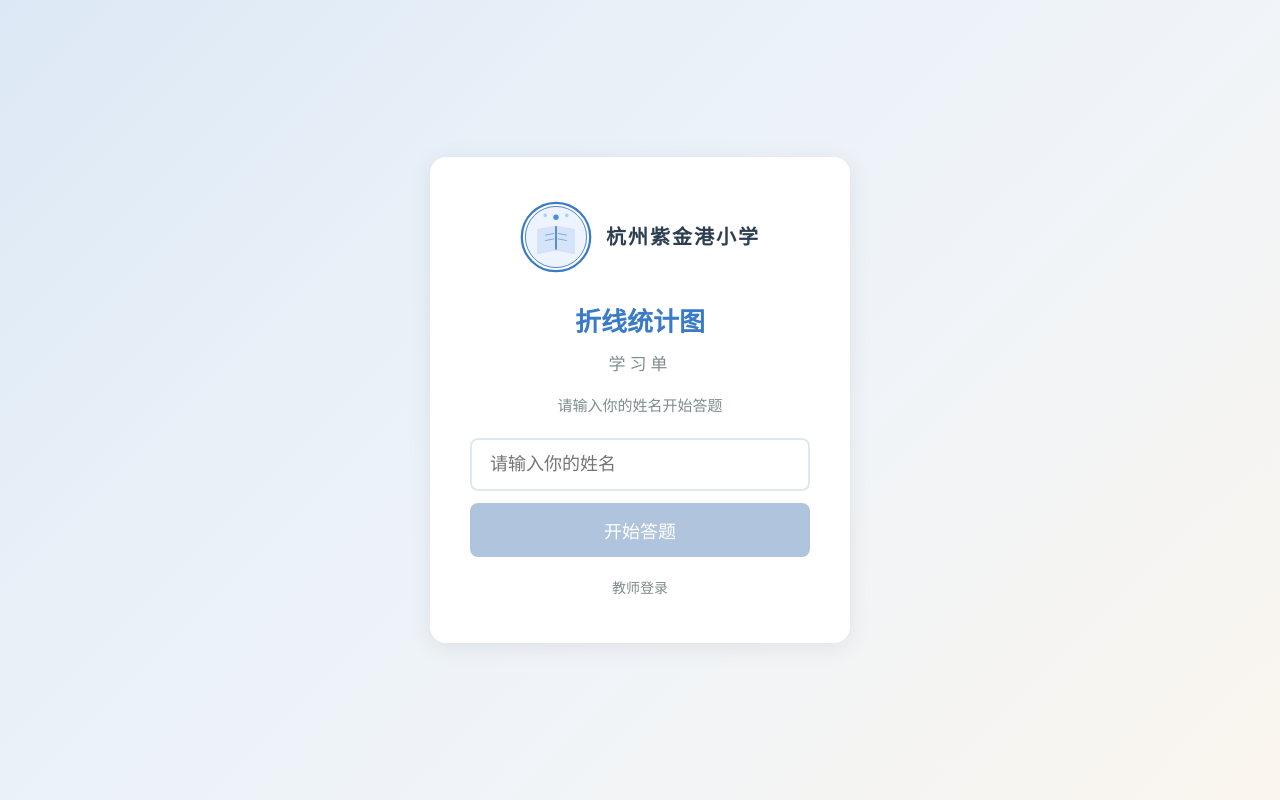
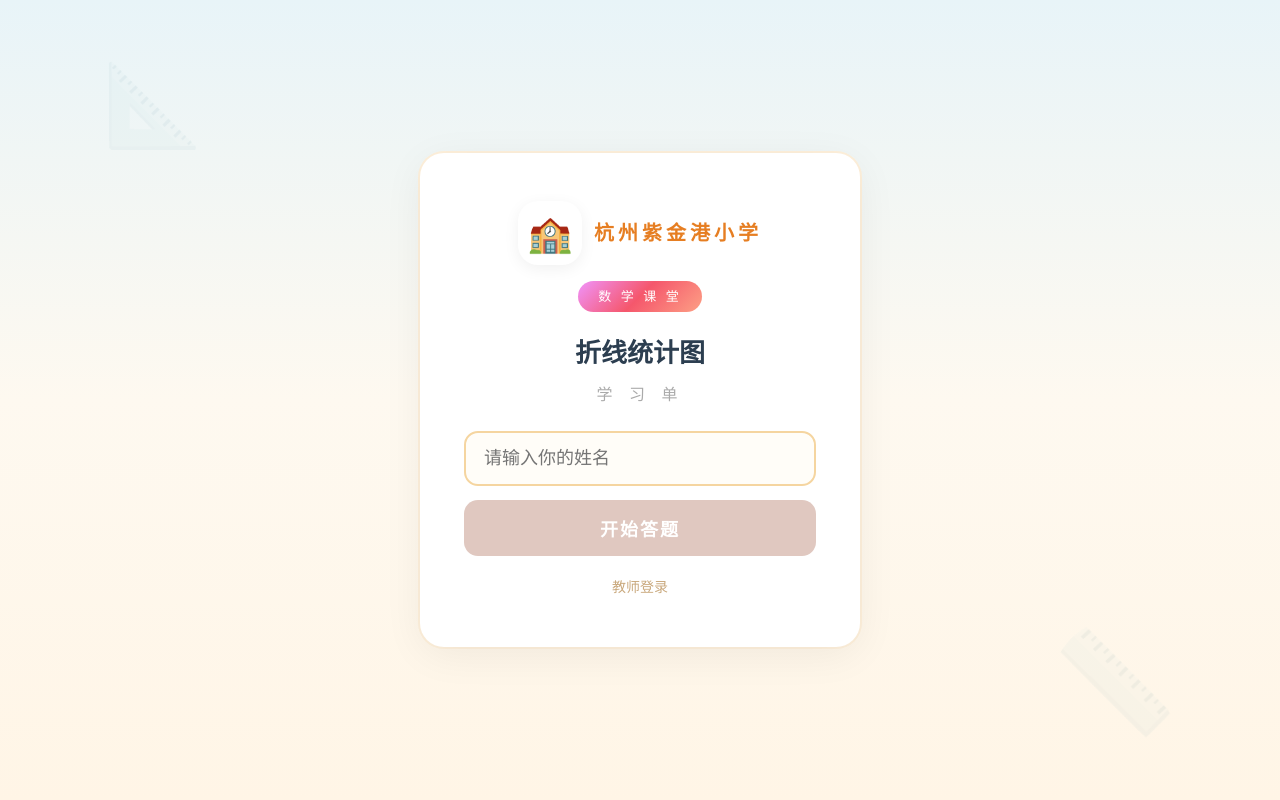
Before and after one commit to cxing/students_action_summary, a Vue app in the folder frontend/: page / in a window 1280 px wide. Built offline with nearby package versions, Linux system fonts and the light colour scheme.

Commit message:
feat: redesign login pages with warm campus theme, gradient backgrounds and playful elements

```diff
--- a/frontend/src/style.css
+++ b/frontend/src/style.css
@@ -10,6 +10,11 @@
   --border: #e1e8ed;
   --radius: 12px;
   --shadow: 0 2px 12px rgba(0, 0, 0, 0.06);
+  /* Warm theme */
+  --warm-orange: #e67e22;
+  --warm-bg-start: #e8f4f8;
+  --warm-bg-mid: #fef9f0;
+  --warm-bg-end: #fff5e6;
 }
 
 * { margin: 0; padding: 0; box-sizing: border-box; }
@@ -23,26 +28,74 @@ body {
   font-size: 16px;
 }
 
-/* Login pages */
+/* Login pages — Warm Campus Style */
 .login-container,
-.login-page { display: flex; align-items: center; justify-content: center; min-height: 100vh; padding: 20px; }
-.login-page { background: linear-gradient(135deg, #dce8f5 0%, #e8f0f8 30%, #f0f4f8 60%, #faf5ee 100%); }
-.login-card { background: var(--card-bg); border-radius: 16px; box-shadow: 0 4px 24px rgba(0, 0, 0, 0.08); padding: 44px 40px; width: 100%; max-width: 420px; text-align: center; }
-.login-card h1 { font-size: 26px; margin-bottom: 8px; color: var(--primary-dark); }
+.login-page { display: flex; align-items: center; justify-content: center; min-height: 100vh; padding: 20px; position: relative; overflow: hidden; }
+.login-page { background: linear-gradient(180deg, var(--warm-bg-start) 0%, var(--warm-bg-mid) 50%, var(--warm-bg-end) 100%); }
 
-/* School Branding */
-.school-brand { display: flex; align-items: center; justify-content: center; gap: 14px; margin-bottom: 28px; }
-.school-logo { flex-shrink: 0; }
-.school-name { font-size: 20px; font-weight: 700; color: #2c3e50; letter-spacing: 2px; }
+/* Decorative floating elements */
+.login-decor { position: absolute; font-size: 80px; opacity: 0.07; pointer-events: none; }
+.login-decor-1 { top: 40px; left: 8%; }
+.login-decor-2 { bottom: 40px; right: 8%; font-size: 100px; }
 
-.page-title { font-size: 26px; font-weight: 700; color: var(--primary-dark); margin-bottom: 2px; }
-.page-subtitle { font-size: 17px; color: var(--text-secondary); margin-bottom: 16px; letter-spacing: 4px; }
-.login-hint { color: var(--text-secondary); font-size: 15px; margin-bottom: 20px; }
+.login-card {
+  background: var(--card-bg);
+  border-radius: 24px;
+  box-shadow: 0 8px 40px rgba(0, 0, 0, 0.06), 0 0 0 2px #fef0db;
+  padding: 48px 44px;
+  width: 100%;
+  max-width: 440px;
+  text-align: center;
+  position: relative;
+  z-index: 1;
+}
+.login-card h1 { font-size: 26px; margin-bottom: 8px; color: #2c3e50; }
+
+/* School Branding — warm style */
+.school-brand { display: flex; align-items: center; justify-content: center; gap: 12px; margin-bottom: 16px; }
+.school-icon { width: 64px; height: 64px; background: #fff; border-radius: 20px; box-shadow: 0 4px 16px rgba(0,0,0,0.06); display: flex; align-items: center; justify-content: center; font-size: 36px; }
+.school-name { font-size: 20px; font-weight: 700; color: var(--warm-orange); letter-spacing: 4px; }
+
+/* Tag badge */
+.login-tag {
+  display: inline-block;
+  background: linear-gradient(135deg, #f093fb, #f5576c, #fda085);
+  color: #fff;
+  font-size: 13px;
+  padding: 5px 20px;
+  border-radius: 20px;
+  letter-spacing: 3px;
+  margin-bottom: 20px;
+  font-weight: 500;
+}
+.teacher-tag {
+  background: linear-gradient(135deg, #667eea, #764ba2);
+}
+
+.page-title { font-size: 26px; font-weight: 700; color: #2c3e50; margin-bottom: 2px; }
+.page-subtitle { font-size: 16px; color: #aaa; margin-bottom: 24px; letter-spacing: 6px; }
 .login-form { text-align: center; }
 
 .subtitle { color: var(--text-secondary); font-size: 16px; margin-bottom: 24px; }
-.name-input { width: 100%; padding: 14px 18px; border: 2px solid var(--border); border-radius: 8px; font-size: 18px; margin-bottom: 12px; outline: none; transition: border-color 0.2s; }
-.name-input:focus { border-color: var(--primary); }
+.name-input {
+  width: 100%; padding: 15px 18px;
+  border: 2px solid #f5d5a0; border-radius: 14px;
+  font-size: 18px; margin-bottom: 14px; outline: none;
+  transition: border-color 0.2s; background: #fffdf8;
+}
+.name-input:focus { border-color: var(--warm-orange); background: #fff; }
+
+/* Warm primary button */
+.btn-primary-warm {
+  width: 100%; padding: 15px;
+  background: linear-gradient(135deg, #fda085, #f5576c);
+  color: #fff; border: none; border-radius: 14px;
+  font-size: 18px; font-weight: 600; cursor: pointer;
+  transition: all 0.2s; letter-spacing: 2px;
+}
+.btn-primary-warm:hover { box-shadow: 0 4px 16px rgba(245, 87, 108, 0.35); transform: translateY(-1px); }
+.btn-primary-warm:disabled { background: #e0c8c0; cursor: not-allowed; box-shadow: none; transform: none; }
+
 .btn-primary { width: 100%; padding: 14px; background: var(--primary); color: #fff; border: none; border-radius: 8px; font-size: 18px; cursor: pointer; transition: background 0.2s; }
 .btn-primary:hover { background: var(--primary-dark); }
 .btn-primary:disabled { background: #b0c4de; cursor: not-allowed; }
@@ -51,7 +104,8 @@ body {
 .btn-small { padding: 6px 16px; background: var(--bg); color: var(--text-secondary); border: 1px solid var(--border); border-radius: 6px; font-size: 13px; cursor: pointer; text-decoration: none; }
 .error { color: var(--danger); font-size: 14px; margin-top: 12px; }
 .teacher-link { margin-top: 20px; font-size: 14px; }
-.teacher-link a { color: var(--text-secondary); text-decoration: none; }
+.teacher-link a { color: #c9a87c; text-decoration: none; }
+.teacher-link a:hover { color: var(--warm-orange); }
 
 /* Student pages */
 .page-container { max-width: 960px; margin: 0 auto; padding: 24px; }
--- a/frontend/src/views-student/StudentLogin.vue
+++ b/frontend/src/views-student/StudentLogin.vue
@@ -1,31 +1,21 @@
 <template>
   <div class="login-page">
+    <!-- 装饰元素 -->
+    <div class="login-decor login-decor-1">📐</div>
+    <div class="login-decor login-decor-2">📏</div>
+
     <div class="login-card">
-      <!-- 学校 Logo 区 -->
+      <!-- 学校品牌 -->
       <div class="school-brand">
-        <svg class="school-logo" viewBox="0 0 80 80" width="72" height="72">
-          <!-- 外圆 -->
-          <circle cx="40" cy="40" r="38" fill="none" stroke="#3a7bc8" stroke-width="2.5"/>
-          <circle cx="40" cy="40" r="34" fill="#eef4ff" stroke="#3a7bc8" stroke-width="1"/>
-          <!-- 打开的书 -->
-          <path d="M20 32 L40 28 L60 32 L60 58 L40 54 L20 58 Z" fill="#4a90d9" opacity="0.15" stroke="#3a7bc8" stroke-width="1.8" stroke-linejoin="round"/>
-          <line x1="40" y1="28" x2="40" y2="54" stroke="#3a7bc8" stroke-width="1.8"/>
-          <!-- 书本横线 -->
-          <line x1="28" y1="38" x2="38" y2="36" stroke="#3a7bc8" stroke-width="1" opacity="0.6"/>
-          <line x1="28" y1="44" x2="38" y2="42" stroke="#3a7bc8" stroke-width="1" opacity="0.6"/>
-          <line x1="42" y1="36" x2="52" y2="38" stroke="#3a7bc8" stroke-width="1" opacity="0.6"/>
-          <line x1="42" y1="42" x2="52" y2="44" stroke="#3a7bc8" stroke-width="1" opacity="0.6"/>
-          <!-- 顶部装饰 -->
-          <circle cx="40" cy="18" r="3" fill="#4a90d9"/>
-          <circle cx="28" cy="16" r="2" fill="#7ab8f5" opacity="0.6"/>
-          <circle cx="52" cy="16" r="2" fill="#7ab8f5" opacity="0.6"/>
-        </svg>
+        <div class="school-icon">🏫</div>
         <div class="school-name">杭州紫金港小学</div>
       </div>
 
+      <!-- 标签 -->
+      <div class="login-tag">数 学 课 堂</div>
+
       <h1 class="page-title">折线统计图</h1>
-      <p class="page-subtitle">学习单</p>
-      <p class="login-hint">请输入你的姓名开始答题</p>
+      <p class="page-subtitle">学 习 单</p>
 
       <form @submit.prevent="handleLogin" class="login-form">
         <input
@@ -35,7 +25,7 @@
           class="name-input"
           autocomplete="off"
         />
-        <button type="submit" class="btn-primary" :disabled="!name.trim() || loading">
+        <button type="submit" class="btn-primary-warm" :disabled="!name.trim() || loading">
           {{ loading ? '登录中...' : '开始答题' }}
         </button>
       </form>
@@ -69,17 +59,14 @@ async function handleLogin() {
     const res = await studentLogin(name.value.trim())
     const d = res.data
     store.setStudent(d.student_id, d.name)
-    // Restore existing answers
     if (d.existing_answers) {
       for (const [qno, ans] of Object.entries(d.existing_answers)) {
         store.setAnswer(parseInt(qno), ans)
       }
     }
-    // Restore existing drawing
     if (d.existing_drawing && d.existing_drawing.length > 0) {
       store.setDrawing(d.existing_drawing)
     }
-    // Restore existing self_check
     if (d.existing_self_check) {
       store.setSelfCheck(d.existing_self_check)
     }
--- a/frontend/src/views-teacher/TeacherLogin.vue
+++ b/frontend/src/views-teacher/TeacherLogin.vue
@@ -1,16 +1,34 @@
 <template>
-  <div class="login-container">
+  <div class="login-page">
+    <!-- 装饰元素 -->
+    <div class="login-decor login-decor-1">📐</div>
+    <div class="login-decor login-decor-2">📏</div>
+
     <div class="login-card">
-      <h1>教师登录</h1>
-      <form @submit.prevent="handleLogin">
-        <input v-model="username" type="text" placeholder="用户名" class="name-input" />
+      <!-- 学校品牌 -->
+      <div class="school-brand">
+        <div class="school-icon">🏫</div>
+        <div class="school-name">杭州紫金港小学</div>
+      </div>
+
+      <!-- 标签 -->
+      <div class="login-tag teacher-tag">教 师 端</div>
+
+      <h1 class="page-title">教师登录</h1>
+
+      <form @submit.prevent="handleLogin" class="login-form">
+        <input v-model="username" type="text" placeholder="用户名" class="name-input" autocomplete="off" />
         <input v-model="password" type="password" placeholder="密码" class="name-input" />
-        <button type="submit" class="btn-primary" :disabled="loading">
+        <button type="submit" class="btn-primary-warm" :disabled="loading">
           {{ loading ? '登录中...' : '登录' }}
         </button>
       </form>
+
       <p v-if="error" class="error">{{ error }}</p>
-      <router-link to="/">返回学生登录</router-link>
+
+      <div class="teacher-link">
+        <router-link to="/">返回学生登录</router-link>
+      </div>
     </div>
   </div>
 </template>
```
